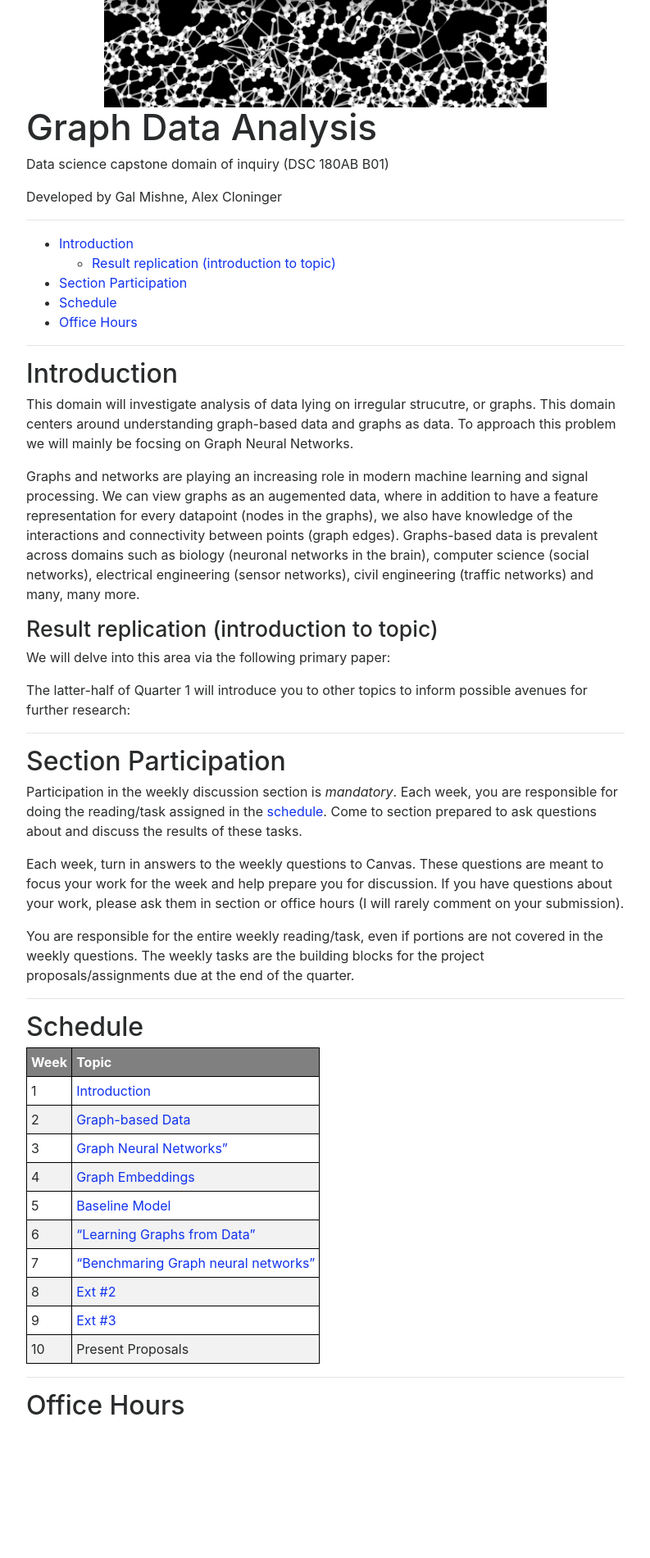
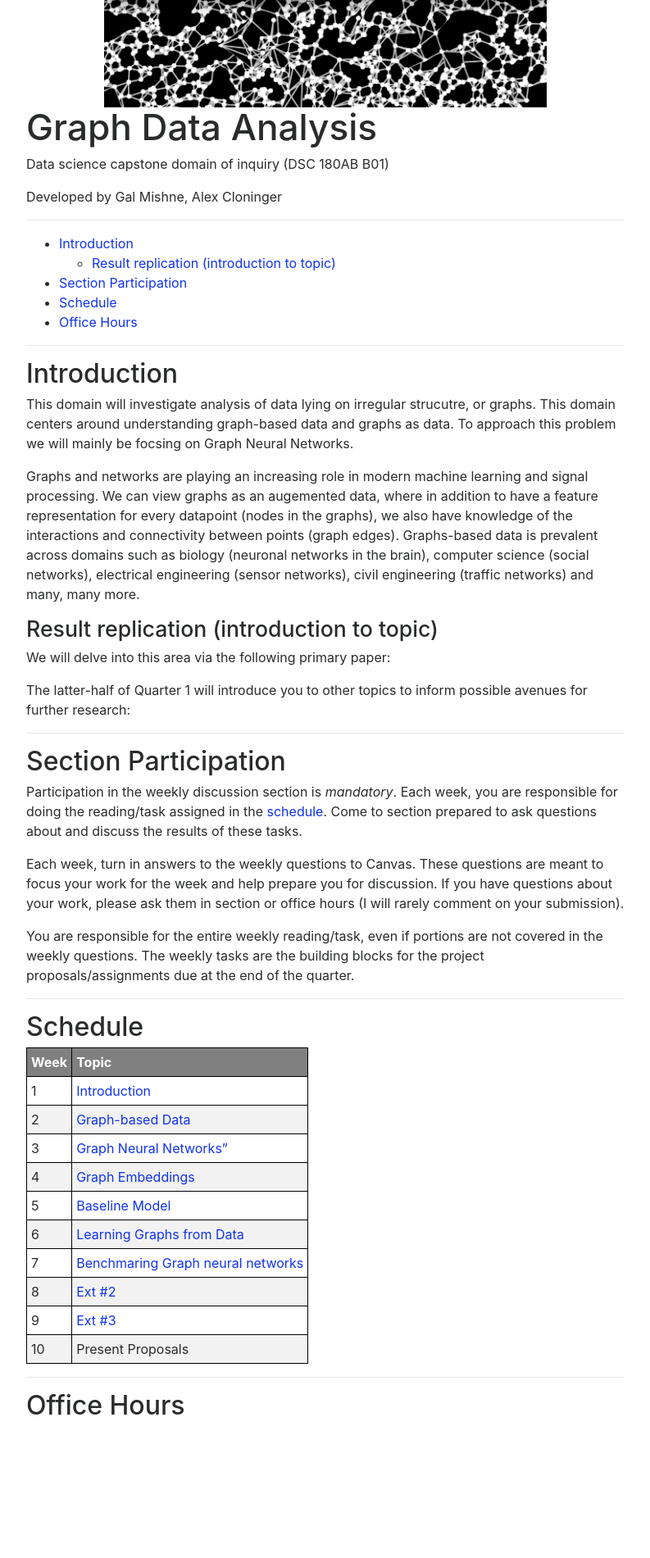
Before and after one commit to gmishne/capstone-graph-analysis, a Jekyll site: the page built from index.md, in a window 1280 px wide. Shown: the whole page at 82% size, without its empty margins (243-1036 px from the left). Built offline with Jekyll 4.4.1, drawn with Linux system fonts in a browser that asks for light colours; nearby versions of some CDN libraries.

```diff
--- a/index.md
+++ b/index.md
@@ -62,8 +62,8 @@ end of the quarter.
 |3|[Graph Neural Networks"]({{ "/weeks/03-Graph-Methods-I" | absolute_url }})|
 |4|[Graph Embeddings]({{ "/weeks/04-Graph-Methods-II" | absolute_url }})|
 |5|[Baseline Model]({{ "/weeks/05-Baseline-Model" | absolute_url }})|
-|6|["Learning Graphs from Data"]({{ "/weeks/06-Graph-Learning" | absolute_url }})|
-|7|["Benchmaring Graph neural networks"]({{ "/weeks/07-Benchmark" | absolute_url }})|
+|6|[Learning Graphs from Data]({{ "/weeks/06-Graph-Learning" | absolute_url }})|
+|7|[Benchmaring Graph neural networks]({{ "/weeks/07-Benchmark" | absolute_url }})|
 |8|[Ext #2]({{ "/weeks/08-Ext-2" | absolute_url }})|
 |9|[Ext #3]({{ "/weeks/09-Ext-3" | absolute_url }})|
 |10|Present Proposals|
```
